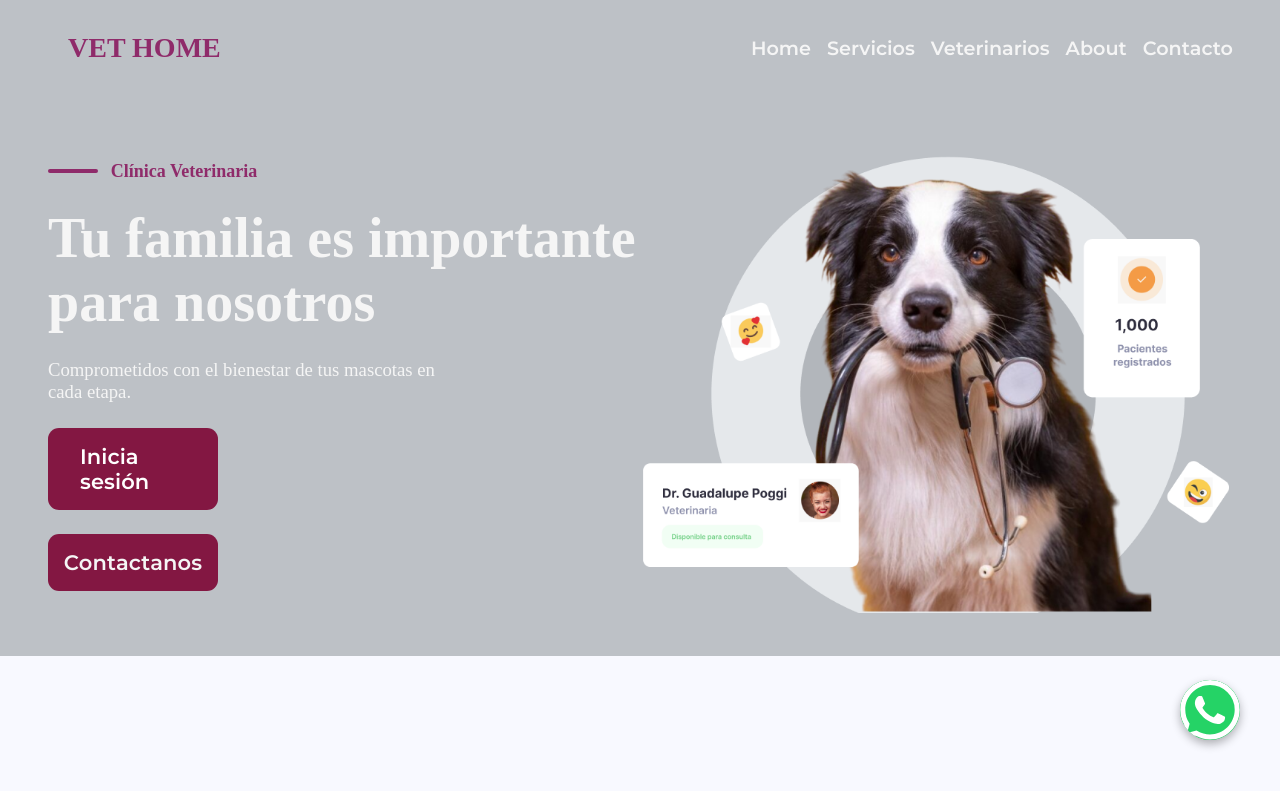
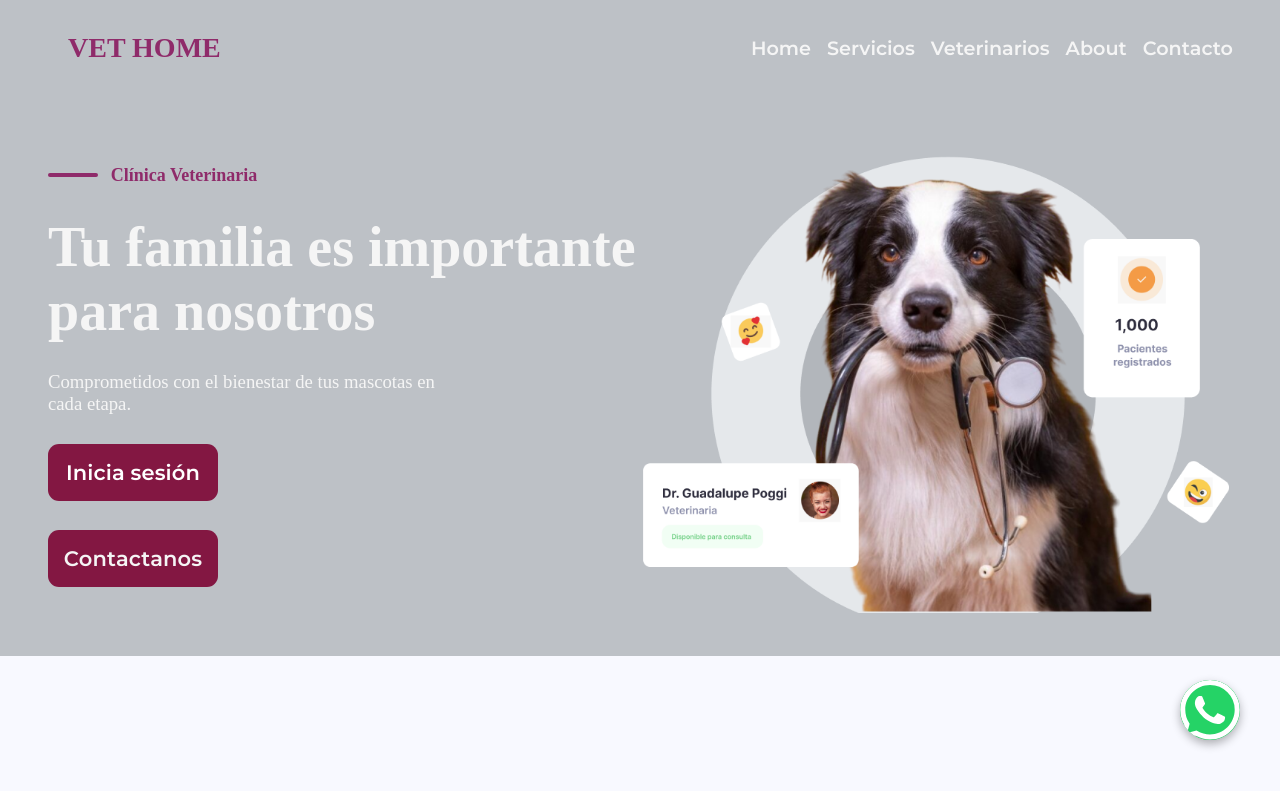
Before and after one commit to ArchSofia/s2vethome, a React (Vite) app in the folder veterinary-clinic/: page / in a window 1280 px wide. Shown: the top 791 px of the page. Built offline with nearby package versions, Linux system fonts and the light colour scheme; a web font is replaced by a local one.

Commit message:
padding fixed button login-logout

```diff
--- a/veterinary-clinic/src/components/Header/Header.css
+++ b/veterinary-clinic/src/components/Header/Header.css
@@ -88,8 +88,6 @@ a {
 .header-button, .logout-button{
     width: 170px;
     padding: 1rem;
-    padding-left: 2rem;
-    padding-right: 2rem;
     border-radius: 11px;
     border: none;
     background-color: #831742;
```
